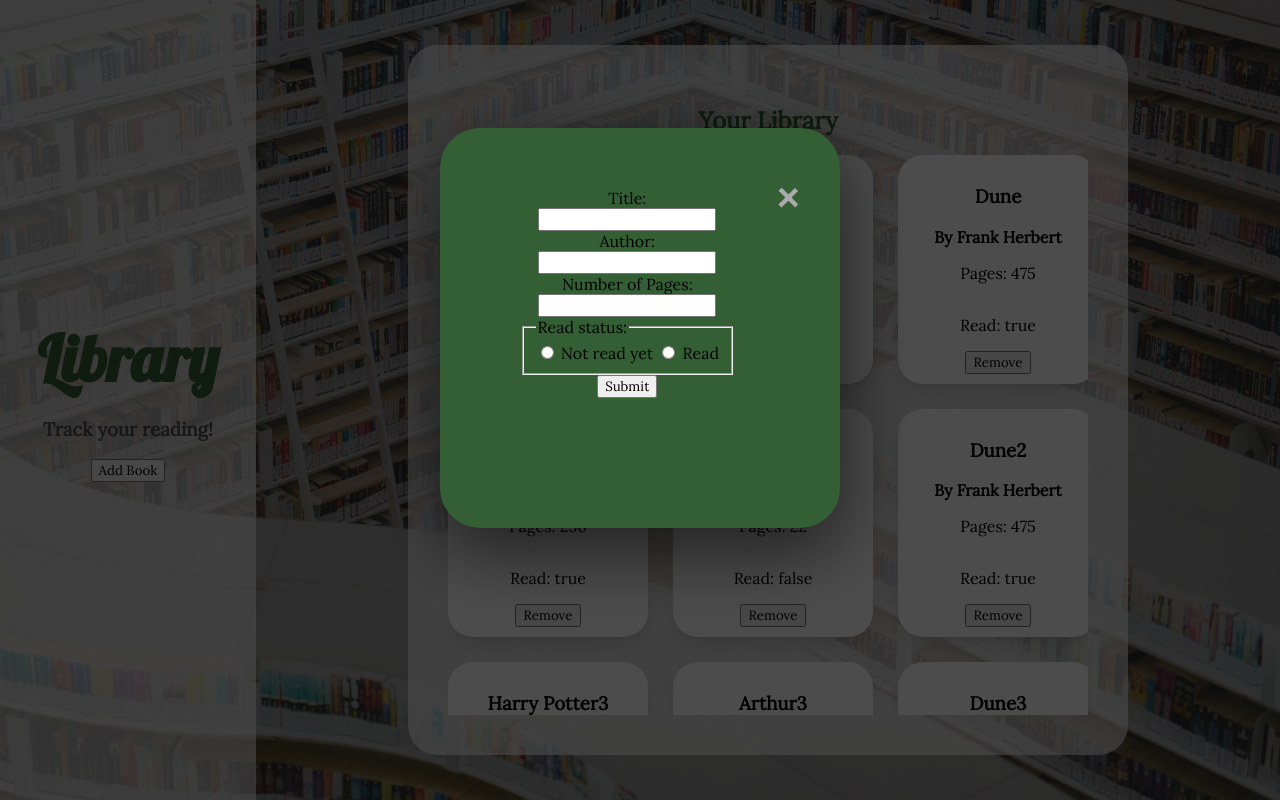
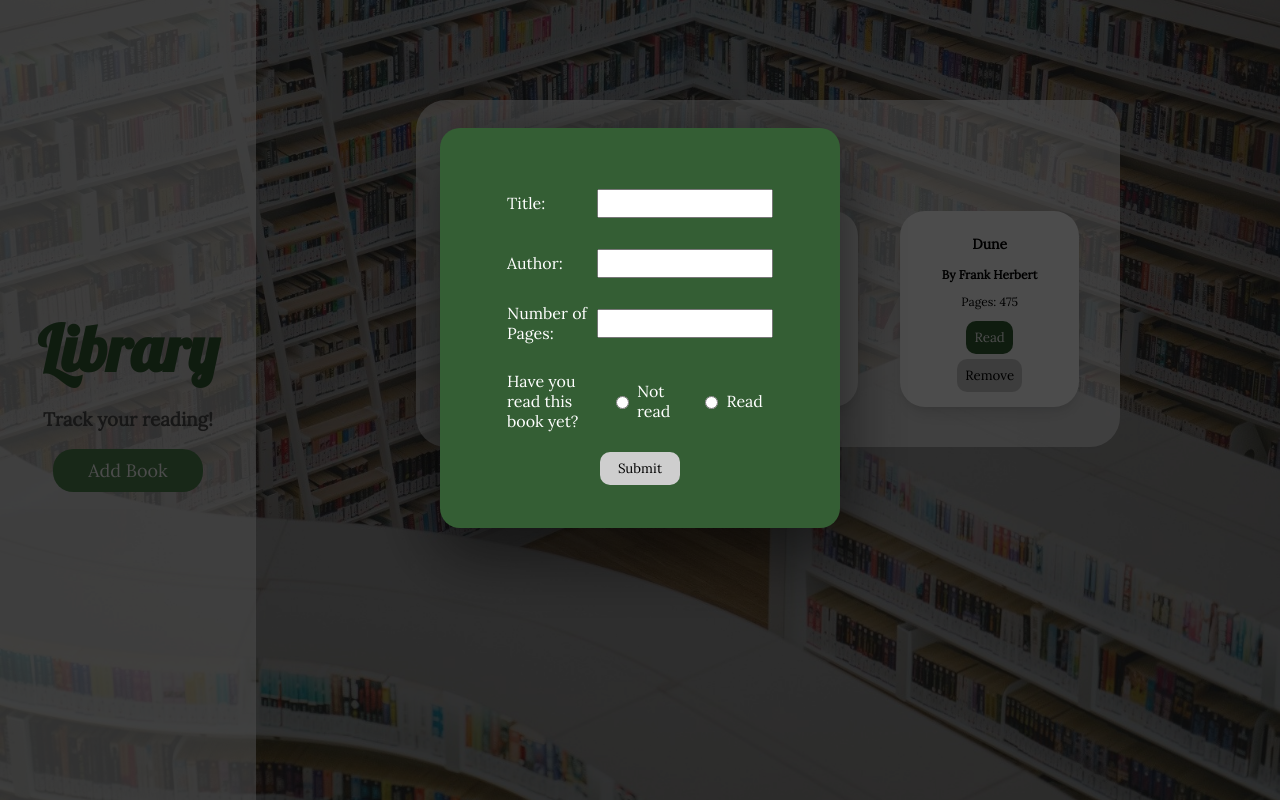
Before and after one commit to maggielau/library, a plain HTML site: page index.html in a window 1280 px wide. Both pictures are taken after a click on the button "Add Book". Drawn offline with Linux system fonts and the light colour scheme.

Commit message:
Added read/unread tracking functionality, updated form validation, fixed layout issues

```diff
--- a/index.html
+++ b/index.html
@@ -20,25 +20,33 @@
         <h3>Track your reading!</h3>
         <button id="addBook">Add Book</button>
     </div>
+    <div class="spacer"></div>
     <div id="bookModal" class="modal">
         <div class="modal-content">
-            <span class="close">&times;</span><br>
             <div class="form">
                 <form id="bookForm">
+                    <div class="formRow">
                         <label for="title">Title:</label>
-                    <input type="text" id="title" name="title">
+                        <input type="text" id="title" name="title" maxlength="50">
+                    </div>
+                    <div class="formRow">
                         <label for="author">Author:</label>
-                    <input type="text" id="author" name="author">
+                        <input type="text" id="author" name="author" maxlength="50">
+                    </div>
+                    <div class="formRow">
                         <label for="pages">Number of Pages:</label>
-                    <input type="number" id="pages" name="pages">
+                        <input type="number" id="pages" name="pages" min="1" max="10000" onkeyup=enforceMinMax(this)>
+                    </div>
                     <fieldset>
-                        <legend>Read status:</legend>
+                        <div class="radioContainer">
+                            <legend>Have you read this book yet?</legend>
                             <input type="radio" id="false" name="read" value="false">
-                        <label for="false">Not read yet</label>
+                            <label for="false">Not read</label>
                             <input type="radio" id="true" name="read" value="true">
                             <label for="true">Read</label>
+                        </div>
                     </fieldset>
-                    <button type="button" id="submit" onclick="readForm()">Submit</button>
+                    <div class="formRow"><button type="button" id="submit" onclick="readForm()">Submit</button></div>
                 </form>
             </div>
         </div>
--- a/script.js
+++ b/script.js
@@ -1,10 +1,10 @@
 let myLibrary = [];
 
 function Book(title, author, pages, read) {
-    this.title = title
-    this.author = author
-    this.pages = pages
-    this.read = read
+    this.title = title;
+    this.author = author;
+    this.pages = pages;
+    this.read = read;
 }
 
 Book.prototype.addBookToLibrary = function() {
@@ -15,13 +15,27 @@ Book.prototype.displayBook = function() {
     let bookCard = document.createElement('div');
     bookCard.className = 'book';
     bookCard.id = this.title;
+    let bookInfo;
 
-    let bookInfo = `<h3>${this.title}</h3>
-    <b>By ${this.author}</b>
-    <p>Pages: ${this.pages}</p>
-    <p>Read: ${this.read}</p>
-    <button onClick="deleteBook('${bookCard.id}')">Remove</button>
-    </div>`;
+    //display with read status
+    if (this.read == true) {
+        bookInfo = `<h3>${this.title}</h3>
+        <b>By ${this.author}</b>
+        <p>Pages: ${this.pages}</p>
+        <button id="readBook" onclick="toggleRead('${bookCard.id}')">Read</button>
+        <button id="removeBook" onClick="deleteBook('${bookCard.id}')">Remove</button>
+        </div>`;
+    }
+    else if (this.read == false) {
+        bookInfo = `<h3>${this.title}</h3>
+        <b>By ${this.author}</b>
+        <p>Pages: ${this.pages}</p>
+        <button id="unreadBook" onclick="toggleRead('${bookCard.id}')">Unread</button>
+        <button id="removeBook" onClick="deleteBook('${bookCard.id}')">Remove</button>
+        </div>`;
+    }
+
+
 
     bookCard.innerHTML = (bookInfo);
     library.appendChild(bookCard);
@@ -32,22 +46,11 @@ Book.prototype.displayBook = function() {
 const SampleBook1 = new Book("Harry Potter", "J.K. Rowling", 250, true);
 const SampleBook2 = new Book("Arthur", "Marc Brown", 22, false);
 const SampleBook3 = new Book("Dune", "Frank Herbert", 475, true);
-const SampleBook4 = new Book("Harry Potter2", "J.K. Rowling", 250, true);
-const SampleBook5 = new Book("Arthur2", "Marc Brown", 22, false);
-const SampleBook6 = new Book("Dune2", "Frank Herbert", 475, true);
-const SampleBook7 = new Book("Harry Potter3", "J.K. Rowling", 250, true);
-const SampleBook8 = new Book("Arthur3", "Marc Brown", 22, false);
-const SampleBook9 = new Book("Dune3", "Frank Herbert", 475, true);
 
 SampleBook1.addBookToLibrary();
 SampleBook2.addBookToLibrary();
 SampleBook3.addBookToLibrary();
-SampleBook4.addBookToLibrary();
-SampleBook5.addBookToLibrary();
-SampleBook6.addBookToLibrary();
-SampleBook7.addBookToLibrary();
-SampleBook8.addBookToLibrary();
-SampleBook9.addBookToLibrary();
+
 
 //library container from DOM
 const library = document.querySelector(".library");
@@ -55,17 +58,13 @@ const library = document.querySelector(".library");
 //Modal
 const modal = document.getElementById("bookModal");
 const modalButton = document.getElementById("addBook");
-const span = document.getElementsByClassName("close")[0];
 
 //Open modal on click
 modalButton.onclick = function() {
     modal.style.display = "block";
 }
 
-//close modal when X clicked
-span.onclick = function() {
-    modal.style.display = "none";
-}
+
 
 //close modal when clicked outside
 window.onclick = function(event) {
@@ -87,15 +86,32 @@ displayLibrary(myLibrary);
 
 //function to gather book information from user form
 function readForm () {
+
     let form = document.getElementById("bookForm");
+
     let title = form.elements[0].value;
     let author = form.elements[1].value;
     let pages = form.elements[2].value;
     let read = form.elements["read"].value;
 
+    if (title == "" || author == "" || pages == "" || read == "") {
+        alert("Error. please fill all fields!");
+        return;
+    }
+
+    //convert read status to boolean
+    if (read == "true") {
+        read = true;
+    }
+    else {
+        read = false;
+    }
+
+
     const newBook = new Book(title, author, pages, read);
     newBook.addBookToLibrary();
     displayLibrary(myLibrary);
+
 
     form.reset();
 
@@ -112,3 +128,28 @@ function deleteBook (bookId) {
     displayLibrary(myLibrary);
 
 }
+
+//Toggle read/unread status of a book
+function toggleRead (bookId) {
+    let index = myLibrary.findIndex(book => book.title === bookId);
+    if (myLibrary[index].read == true) {
+        myLibrary[index].read = false;
+    }
+    else {
+        myLibrary[index].read = true;
+    }
+
+    displayLibrary(myLibrary);
+}
+
+//prevent users from entering invalid page numbers
+function enforceMinMax(e){
+    if(e.value != ""){
+      if(parseInt(e.value) < 1){
+        e.value = 1;
+      }
+      else if(parseInt(e.value) > 10000){
+        e.value = 10000;
+      }
+    }
+  }
--- a/style.css
+++ b/style.css
@@ -27,31 +27,69 @@ html {
     margin: 10% auto;
     width: 400px;
     height: 400px;
-    border-radius: 40px;
+    border-radius: 20px;
+    padding: 15px;
     box-sizing: border-box;
-    padding: 40px;
     box-shadow: rgba(0, 0, 0, 0.56) 0px 22px 70px 4px;
+    display: flex;
+    justify-content: center;
+    align-items: center;
 }
 
-.close {
-    color: #aaa;
-    float: right;
-    font-size: 48px;
-    font-weight: bold;
+.form {
+    color: #FFF;
+    width: 90%;
 }
 
-.close:hover,
-.close:focus {
-  color: black;
-  text-decoration: none;
-  cursor: pointer;
+
+form {
+    display: grid;
+    grid-template-rows: repeat(3, 60px) 100px 30px;
+    justify-content: center;
+    align-items: center;
 }
 
-form {
+.formRow {
     display: flex;
-    flex-direction: column;
+    align-items: center;
     justify-content: center;
+}
+
+label {
+    display: inline-block;
+    width: 80px;
+    margin-right: 10px;
+}
+
+input[type=text],
+input[type=number] {
+    width: 50%;
+    padding: 4px;
+}
+
+.radioContainer {
+    display: flex;
+    width: 300px;
+    justify-content: space-evenly;
     align-items: center;
+}
+
+.box input[type="radio"] {
+    display: inline;
+    width: auto;
+}
+
+fieldset label {
+    margin-left: 5px;
+}
+
+fieldset legend {
+    width: 130px;
+    margin: 15px;
+}
+
+fieldset {
+    border:0;
 }
 
 body {
@@ -69,6 +107,11 @@ body {
     flex-direction: column;
     justify-content: center;
     align-items: center;
+    position: fixed;
+}
+
+.spacer {
+    width: 20vw;
 }
 
 h1 {
@@ -79,10 +122,12 @@ h1 {
 }
 
 .display {
-    margin: 0;
+    box-sizing: border-box;
+    margin-top: 50px;
+    margin-bottom: 50px;
     padding: 0;
     width: 80vw;
-    height: 100vh;
+    /* height: 100vh; */
     display: flex;
     flex-direction:  column;
     justify-content: center;
@@ -93,7 +138,10 @@ h1 {
     background-color: rgb(255, 255, 255, .6);
     border-radius: 30px;
     padding: 40px;
-    width: 50vw;
+    margin: 50px;
+    box-sizing: border-box;
+    /* width: max(50vw, 755px); */
+    width: 55vw;
     display: flex;
     flex-direction: column;
     align-items: center;
@@ -106,23 +154,17 @@ h2 {
 
 .library {
     display: grid;
-    max-height: 70vh;
     width: 50vw;
     grid-template-columns: 1fr 1fr 1fr;
     gap: 25px;
-    overflow-y: scroll;
-    justify-items: center;
+    place-items: center;
 
-    -ms-overflow-style: none;  /* Internet Explorer 10+ */
-    scrollbar-width: none;  /* Firefox */
 }
 
-.library::-webkit-scrollbar {
-    display: none;  /* Safari and Chrome */
-}
 
 .book {
-    width: 200px;
+    font-size: max(12px, 0.8vw);
+    width: 14vw;
     background-color: rgb(255, 255, 255);
     border-radius: 25px;
     box-sizing: border-box;
@@ -133,3 +175,63 @@ h2 {
     justify-content: center;
     align-items: center;
 }
+
+button#addBook  {
+    background-color: rgb(52, 94, 52);
+    color: #FFF;
+    width: 150px;
+    font-size: 18px;
+    padding: 10px;
+    border-radius: 20px;
+    border: none;
+    cursor: pointer;
+}
+
+button#addBook:hover,
+button#addBook:focus {
+    background-color: rgb(82, 136, 82);
+}
+
+button#removeBook {
+    background-color:rgb(206, 206, 206);
+    padding: 8px;
+    border-radius: 10px;
+    border: none;
+    cursor: pointer;
+    box-sizing: border-box;
+    margin: 5px;
+}
+
+button#removeBook:hover,
+button#removeBook:focus,
+button#submit:hover,
+button#submit:focus {
+    background-color: rgb(161, 161, 161);
+}
+
+button#submit {
+    background-color:rgb(206, 206, 206);
+    padding: 8px;
+    border-radius: 10px;
+    border: none;
+    cursor: pointer;
+    width: 80px;
+}
+
+button#readBook {
+    background-color:rgb(52, 94, 52);
+    padding: 8px;
+    border-radius: 10px;
+    border: none;
+    cursor: pointer;
+    color: #FFF;
+}
+
+button#unreadBook {
+    background-color:rgb(170, 55, 20);
+    padding: 8px;
+    border-radius: 10px;
+    border: none;
+    cursor: pointer;
+    color: #FFF;
+}
```
Lines whose indentation alone changed are shown as unchanged.
